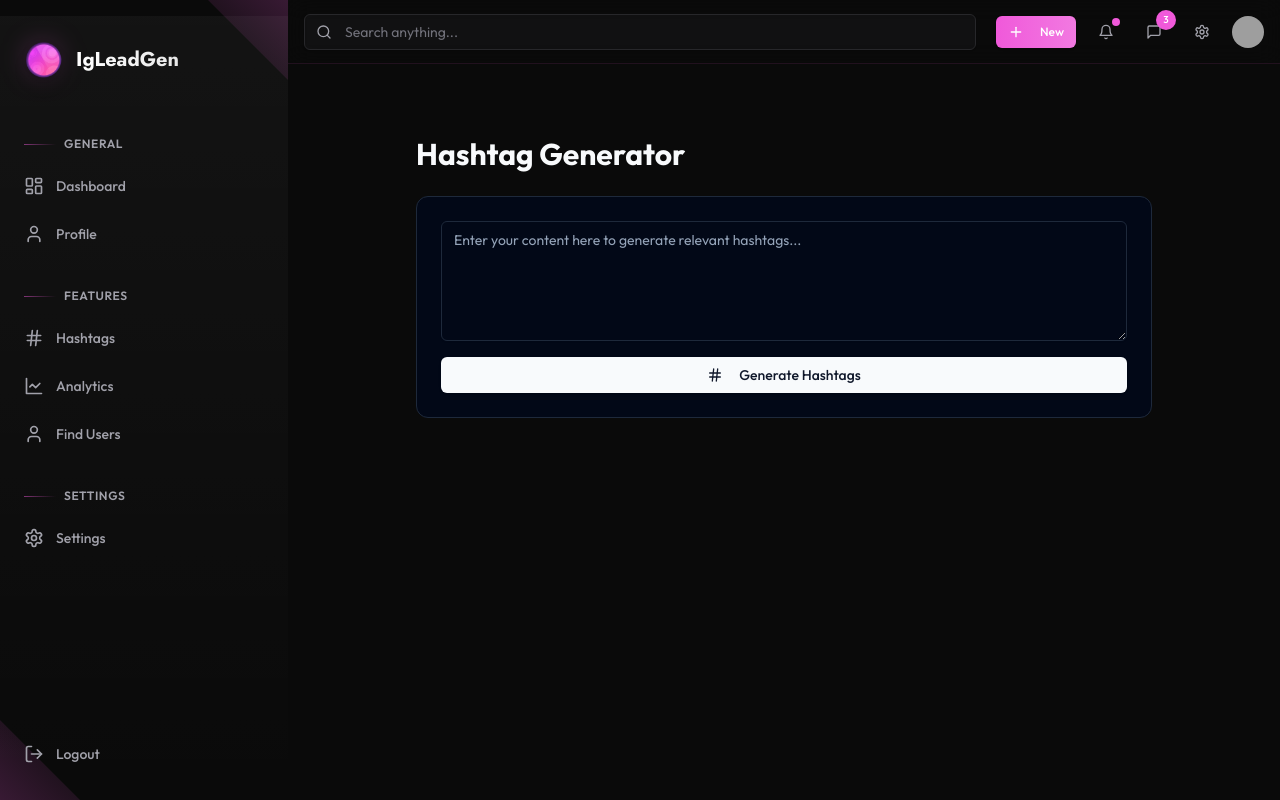
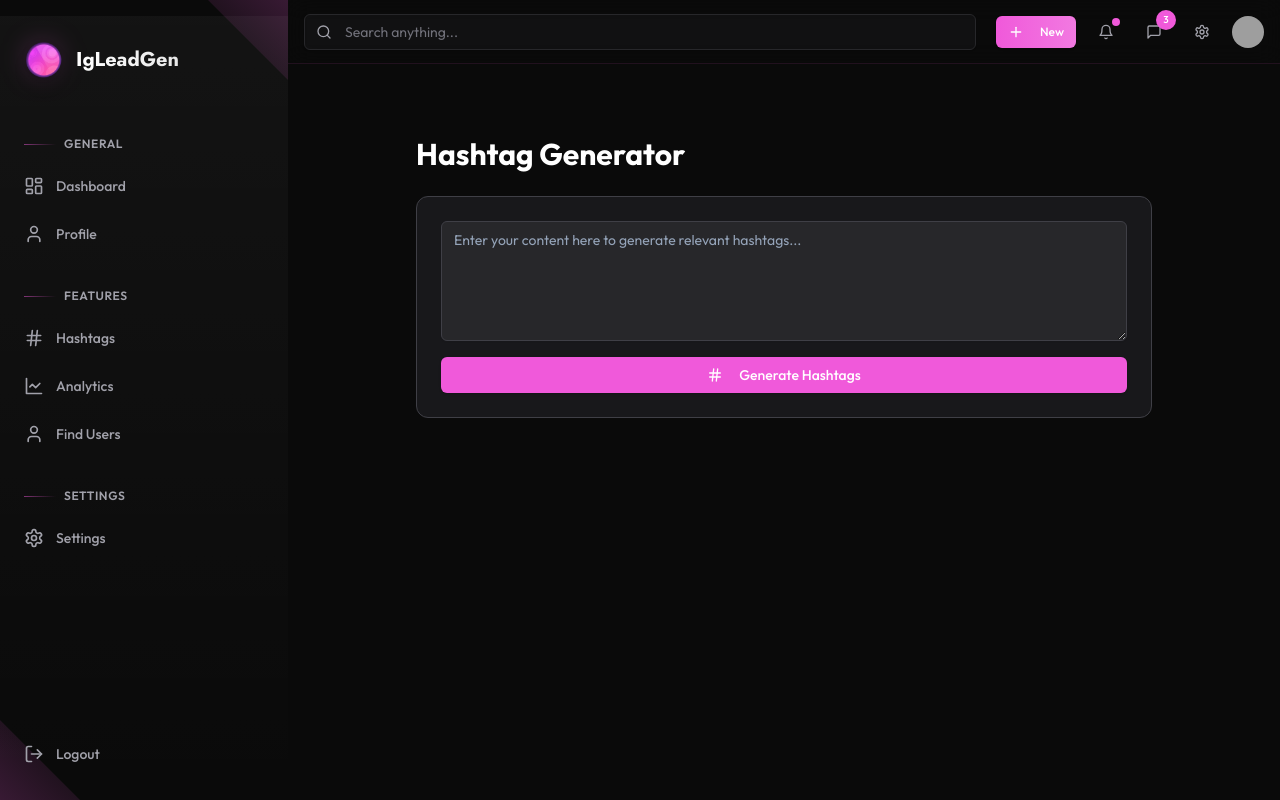
Before and after one commit to fabianamino/igleadgen, a Next.js app: page /hashtag-generator in a window 1280 px wide. Built offline with nearby package versions, Linux system fonts and the light colour scheme; grey boxes are pictures that could not be loaded.

Commit message:
Update button color to pink theme (#f059da)

```diff
--- a/app/hashtag-generator/page.tsx
+++ b/app/hashtag-generator/page.tsx
@@ -78,19 +78,19 @@ export default function HashtagGenerator() {
 
   return (
     <div className="container mx-auto px-4 py-8 max-w-3xl">
-      <h1 className="text-3xl font-bold mb-6 text-foreground">Hashtag Generator</h1>
-      <Card className="p-6 bg-background border-border">
+      <h1 className="text-3xl font-bold mb-6 text-white">Hashtag Generator</h1>
+      <Card className="p-6 bg-zinc-900 border-zinc-700">
         <div className="space-y-4">
           <Textarea
             placeholder="Enter your content here to generate relevant hashtags..."
             value={input}
             onChange={(e) => setInput(e.target.value)}
-            className="min-h-[120px] w-full bg-background text-foreground border-input focus:ring-2 focus:ring-ring"
+            className="min-h-[120px] w-full bg-zinc-800 text-white border-zinc-700 focus:ring-2 focus:ring-blue-500 placeholder-zinc-400"
           />
           <Button
             onClick={generateHashtags}
             disabled={isLoading}
-            className="w-full bg-primary text-primary-foreground hover:bg-primary/90"
+            className="w-full bg-[#f059da] text-white hover:bg-[#f059da]/90]"
           >
             {isLoading ? (
               <>
@@ -108,13 +108,13 @@ export default function HashtagGenerator() {
 
         {hashtags.length > 0 && (
           <div className="mt-6">
-            <h2 className="text-xl font-semibold mb-3 text-foreground">Generated Hashtags</h2>
-            <div className="bg-muted p-4 rounded-lg border border-border">
-              <p className="break-words text-foreground">{hashtags.join(' ')}</p>
+            <h2 className="text-xl font-semibold mb-3 text-white">Generated Hashtags</h2>
+            <div className="bg-zinc-800 p-4 rounded-lg border border-zinc-700">
+              <p className="break-words text-white">{hashtags.join(' ')}</p>
               <Button
                 variant="secondary"
                 onClick={() => copyToClipboard(hashtags.join(' '))}
-                className="mt-4 bg-secondary text-secondary-foreground hover:bg-secondary/80"
+                className="mt-4 bg-zinc-700 text-white hover:bg-zinc-600"
               >
                 Copy All Hashtags
               </Button>
```
